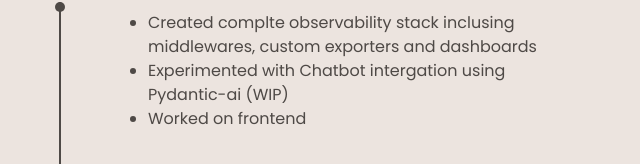
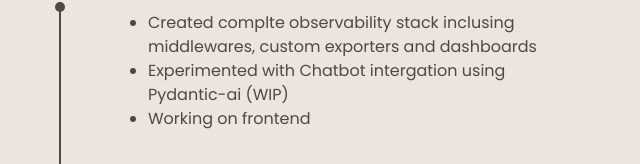
Before and after one commit to azhar1038/azhar1038.github.io, an Astro site: page / in a window 1280 px wide. Shown: the part 554-718 px from the top of the page, 640-1280 px from the left. Built offline with nearby package versions, Linux system fonts and the light colour scheme; Astro itself is replaced by a stand-in of ours.

Commit message:
Updated exp

```diff
--- a/src/pages/index.astro
+++ b/src/pages/index.astro
@@ -63,7 +63,7 @@ import markdownMate from "../assets/images/markdown-mate.png";
       <ul class="pl-3 mb-0">
         <li>Created complte observability stack inclusing middlewares, custom exporters and dashboards</li>
         <li>Experimented with Chatbot intergation using Pydantic-ai (WIP)</li>
-        <li>Worked on frontend</li>
+        <li>Working on frontend</li>
       </ul>
       </ExperienceCard>
       <ExperienceCard
```
